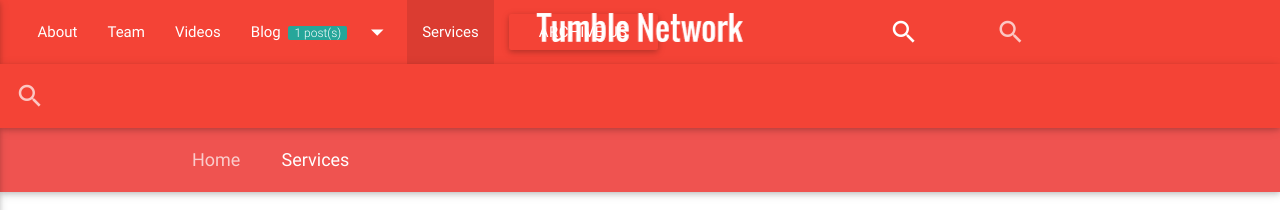
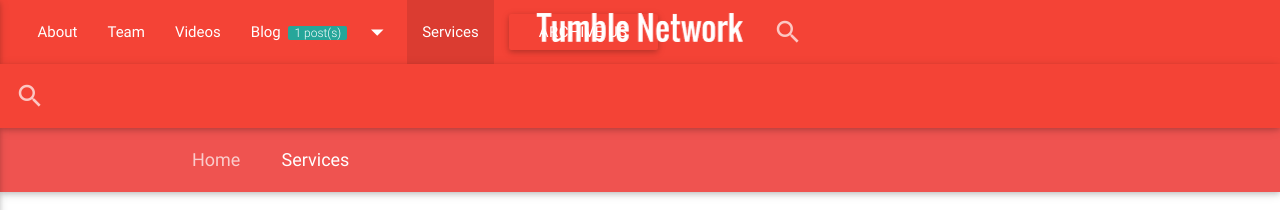
Before and after one commit to tumblenet/www.tumblenet.ga, a Jekyll site: the page built from services.html, in a window 1280 px wide. Shown: the top 210 px of the page. Built offline with Jekyll 4.4.1, drawn with Linux system fonts in a browser that asks for light colours; nearby versions of some CDN libraries; comment, search, counter and statistics services are not loaded.

Commit message:
Update default.html

```diff
--- a/_layouts/default.html
+++ b/_layouts/default.html
@@ -147,7 +147,7 @@
 
 
            {% endfor %}
-         `</ul>
+         </ul>
 
 
           <a id="logo-container" href="{{ site.url }}" class="brand-logo col center">
@@ -161,8 +161,8 @@
 
 
 
-         <form class="col hide-on-med-and-down right">
-           <div class="input-field l5">
+         <form class="col l5 hide-on-med-and-down right">
+           <div class="input-field">
              <input id="search" type="search" required>
              <label for="search"><i class="material-icons">search</i></label>
              <i class="material-icons">close</i>
```
